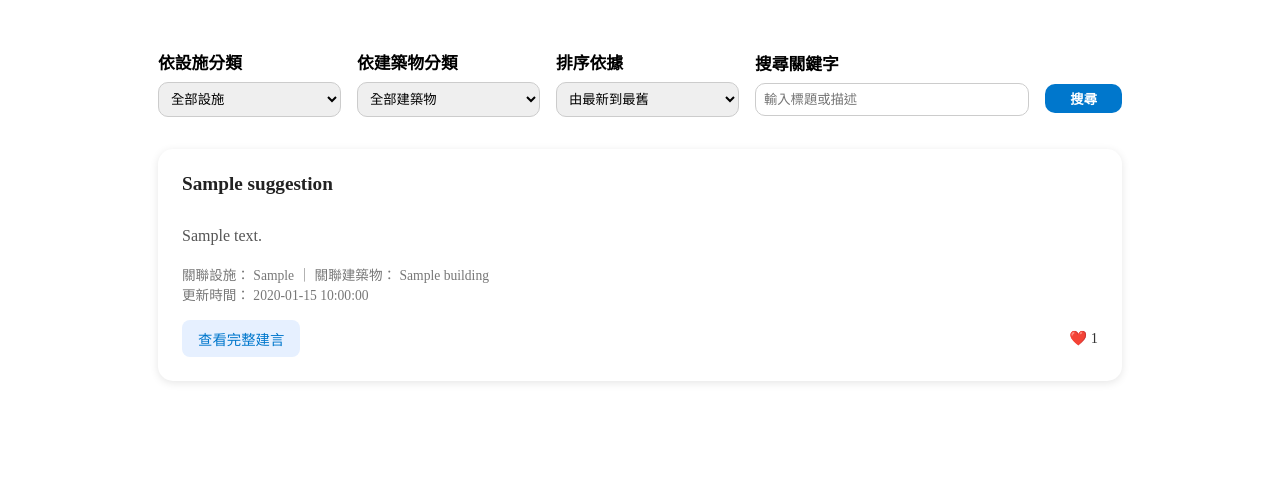
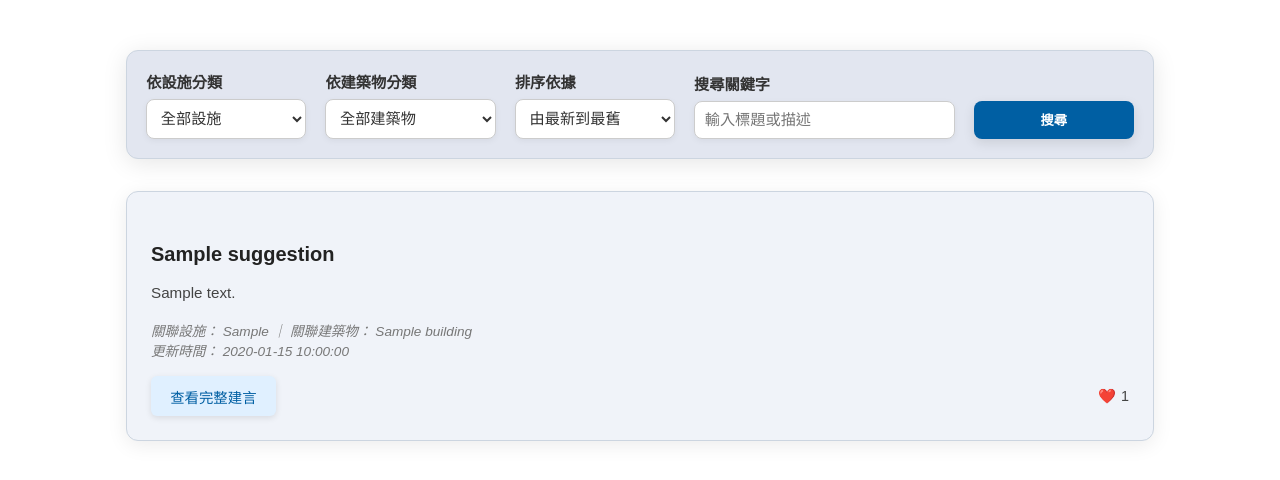
Before and after one commit to SA5202/SA, a PHP site: page /suggestions.php in a window 1280 px wide. Shown: the top 480 px of the page. Run offline with PHP 8.4, Linux system fonts and the light colour scheme; tables that the repository leaves empty or names only in its code hold one stand-in row (values such as "Sample post").

Commit message:
只是小改

```diff
--- a/suggestions.php
+++ b/suggestions.php
@@ -51,140 +51,189 @@ $facilities = $link->query("SELECT DISTINCT Facility_Type FROM Facility ORDER BY
     <meta charset="UTF-8">
     <title>建言總覽 | 輔仁大學愛校建言捐款系統</title>
     <style>
-        * {
+       * {
             box-sizing: border-box;
         }
 
         body {
-            max-width: 80%;
+            max-width: 85%;
             margin: 20px auto;
             padding: 30px;
             background-color: transparent;
-            overflow-x: hidden;
-            /* 防止 iframe 出現左右捲軸 */
+            font-family: 'Poppins', sans-serif;
+            color: #222;
         }
 
+        /* 表單區塊：比卡片稍深的淡藍灰背景，現代感風格 */
         form {
-            display: flex;  /* 使用 flex 佈局 */
-            flex-wrap: nowrap;  /* 確保不換行 */
-            gap: 1rem;  /* 元素間的間距 */
+            display: flex;
+            flex-wrap: nowrap;
+            gap: 1.2rem;
             margin-bottom: 2rem;
-            align-items: center;  /* 垂直置中對齊 */
+            background: #e2e6f0; /* 比卡片稍深 */
+            padding: 1.2rem;
+            border-radius: 12px;
+            border: 1px solid #ccd5e0;
+            box-shadow: 0 4px 24px rgba(0, 0, 0, 0.1);
+            align-items: flex-end;
+            overflow-x: auto;
+            transition: box-shadow 0.3s ease, transform 0.3s ease;
+        }
+
+        form:hover {
+            transform: translateY(-5px);
+            box-shadow: 0 6px 30px rgba(0, 0, 0, 0.15);
         }
 
         form > div {
             display: flex;
             flex-direction: column;
-            flex: 1 1 200px;  /* 設定所有表單欄位的最小寬度 */
-        }
-
-        form > div:first-child,
-        form > div:nth-child(2),
-        form > div:nth-child(3) {
-            flex: 1;  /* 其他欄位占相同空間 */
+            flex: 1 1 auto;
+            min-width: 160px;
         }
 
         form > div:nth-child(4) {
-            flex: 1.5;  /* 搜尋關鍵字佔更多空間 */
+            flex: 2 1 auto;
         }
 
         form > div:last-child {
-            flex: 0 0 auto;  /* 搜尋按鈕不佔空間，只會顯示需要的寬度 */
+            flex: 0 0 auto;
         }
 
         label {
-            font-weight: bold;
-            font-size: 1.05rem;
-            margin-bottom: 0.5rem;
-            display: block;
+            font-weight: 600;
+            font-size: 0.95rem;
+            margin-bottom: 0.4rem;
+            color: #333;
         }
 
         input[type="text"],
         select {
-            padding: 0.5rem;
+            padding: 0.6rem;
             width: 100%;
             border: 1px solid #ccc;
-            border-radius: 10px;
+            border-radius: 8px;
+            background: #fff;
+            color: #333;
+            font-size: 0.95rem;
+            transition: border 0.3s, box-shadow 0.3s;
+            box-shadow: 0 2px 6px rgba(0, 0, 0, 0.05);
         }
 
+        input[type="text"]:focus,
+        select:focus {
+            border-color: #0077cc;
+            box-shadow: 0 0 0 3px rgba(0, 119, 204, 0.2);
+            outline: none;
+        }
+
+        /* 按鈕樣式 */
         button {
-            margin-top: 30px;
-            padding: 5px 25px;
-            background-color: #0077cc;
+            padding: 0.6rem 20px;
+            background-color: #005fa3;
             color: white;
             border: none;
-            border-radius: 10px;
+            border-radius: 8px;
+            font-weight: bold;
             cursor: pointer;
-            font-weight: bold;
+            transition: background-color 0.3s ease, transform 0.2s ease;
+            box-shadow: 0 4px 12px rgba(0, 0, 0, 0.1);
         }
 
         button:hover {
-            background-color: #005fa3;
+            background-color: #004b84;
+            transform: translateY(-2px);
+            box-shadow: 0 6px 16px rgba(0, 0, 0, 0.15);
         }
 
+        /* 建言卡片群組 */
         .cards {
-            max-width: 100%;
             display: grid;
-            grid-template-columns: 1fr;  /* 只顯示一個卡片，單欄顯示 */
+            grid-template-columns: 1fr;
             gap: 1.5rem;
         }
 
+        /* 卡片樣式：現代風格淺藍灰背景 */
         .card {
-            background-color: white;
+            background-color: #f0f3f9;
+            border: 1px solid #ccd5e0;
+            border-radius: 12px;
             padding: 1.5rem;
-            border-radius: 15px;
-            box-shadow: 0 2px 8px rgba(0, 0, 0, 0.1);
-            display: flex;
-            flex-direction: column;
-            justify-content: space-between;
-            height: 100%;
+            box-shadow: 0 4px 20px rgba(0, 0, 0, 0.08);
+            transition: transform 0.3s ease, box-shadow 0.3s ease;
+        }
+
+        .card:hover {
+            transform: translateY(-5px);
+            box-shadow: 0 6px 26px rgba(0, 0, 0, 0.12);
         }
 
         .card h4 {
-            margin-top: 0;
-            font-size: 1.2rem;
+            font-size: 1.25rem;
+            color: #222;
             margin-bottom: 0.8rem;
-            color: #222;
+            font-weight: 600;
         }
 
         .card p {
-            color: #555;
-            line-height: 1.5;
+            color: #444;
+            line-height: 1.6;
+            font-size: 0.95rem;
         }
 
         .card .meta {
             font-size: 0.85rem;
             color: #777;
             margin-bottom: 1rem;
+            font-style: italic;
         }
 
         .card .actions {
             display: flex;
             justify-content: space-between;
             align-items: center;
+            margin-top: 1rem;
         }
 
         .card .btn {
-            padding: 0.5rem 1rem;
-            background-color: #e6f0ff;
-            color: #0077cc;
+            padding: 0.6rem 1.2rem;
+            background-color: #e0f0ff;
+            color: #005fa3;
             border: none;
-            border-radius: 8px;
+            border-radius: 6px;
+            font-size: 0.9rem;
             text-decoration: none;
-            font-size: 0.9rem;
+            transition: background-color 0.3s ease, transform 0.2s ease;
+            box-shadow: 0 2px 6px rgba(0, 0, 0, 0.1);
         }
 
         .card .btn:hover {
-            background-color: #cce0ff;
+            background-color: #c9e4ff;
+            transform: translateY(-2px);
+            box-shadow: 0 4px 12px rgba(0, 0, 0, 0.12);
+        }
+
+        /* 附加細節：調整卡片和表單的過渡效果 */
+        form, .card {
+            transition: transform 0.3s ease, box-shadow 0.3s ease, background-color 0.3s ease;
+        }
+
+        form:hover, .card:hover {
+            background-color: #e6e9f3; /* 當滑鼠懸停時，表單和卡片的背景色變淺 */
         }
 
         .likes {
             font-size: 0.9rem;
-            color: #333;
+            color: #444;
+            display: flex;
+            align-items: center;
+            justify-content: flex-end;
         }
 
         .likes::before {
             content: "❤️ ";
+            color: #cc3333;
+            margin-right: 5px;
         }
     </style>
 </head>
```
